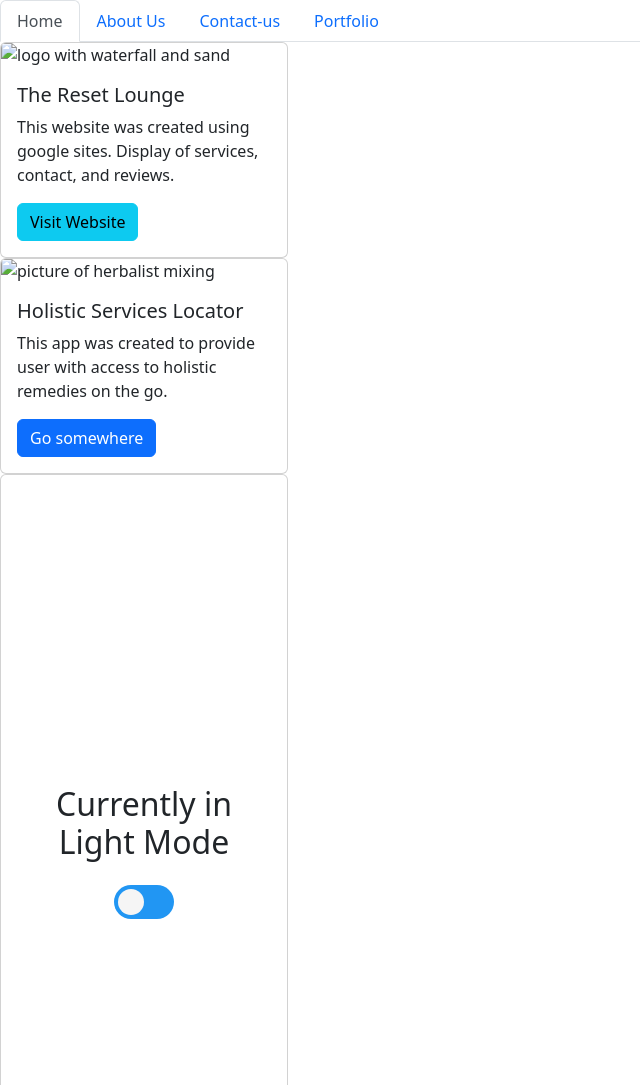
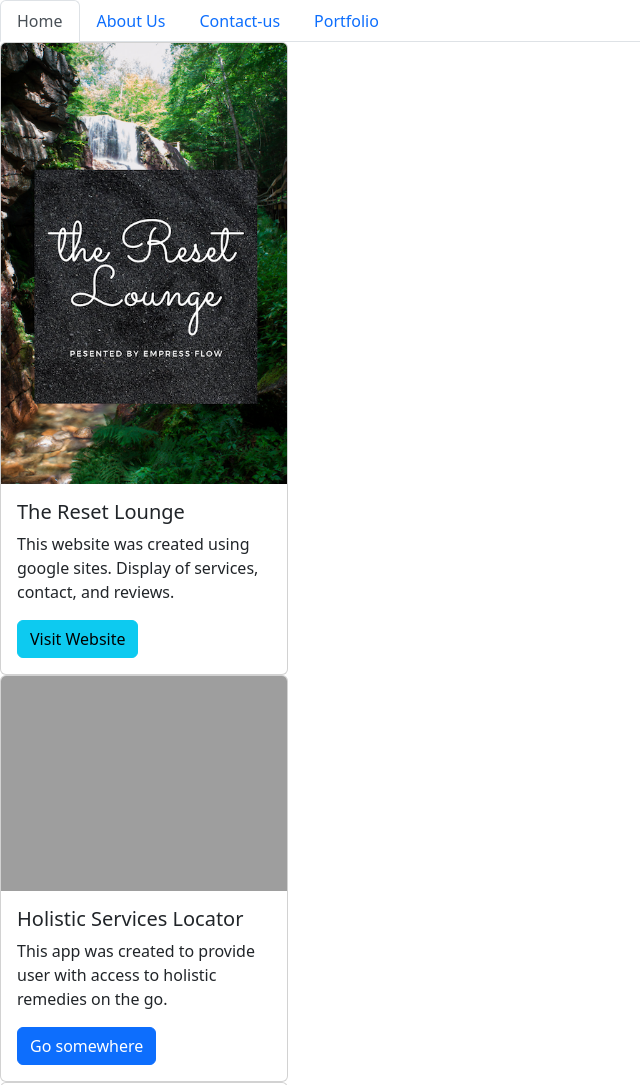
Before and after one commit to weedab10/Project5, a plain HTML site: page Projects/portfolio.html in a window 1280 px wide. Shown: the top 1085 px of the page, without its empty margins (0-640 px from the left). Drawn offline with nearby package versions, Linux system fonts and the light colour scheme; the site is published under a folder, as on GitHub Pages, so addresses that start at the root find nothing.

Commit message:
Update portfolio.html
fixed file path for images

```diff
--- a/Projects/portfolio.html
+++ b/Projects/portfolio.html
@@ -22,13 +22,13 @@
           <a class="nav-link" href="../contact-us.html">Contact-us</a>
         </li>
         <li class="nav-item">
-            <a class="nav-link" href="/Projects/portfolio.html">Portfolio</a>
+            <a class="nav-link" href="../Projects/portfolio.html">Portfolio</a>
           </li>
       </ul>
     </header>
 
     <div class="card" style="width: 18rem;">
-        <img src="/Media/waterfallsand.png" class="card-img-top" alt="logo with waterfall and sand">
+        <img src="../Media/waterfallsand.png" class="card-img-top" alt="logo with waterfall and sand">
         <div class="card-body">
           <h5 class="card-title">The Reset Lounge</h5>
           <p class="card-text">This website was created using google sites. Display of services, contact, and reviews.</p>
@@ -37,7 +37,7 @@
       </div>
 
       <div class="card" style="width: 18rem;">
-        <img src="/Media/katherine-hanlon-mod2s3-qFOc-unsplash.jpg" class="card-img-top" alt="picture of herbalist mixing">
+        <img src="../Media/katherine-hanlon-mod2s3-qFOc-unsplash.jpg" class="card-img-top" alt="picture of herbalist mixing">
         <div class="card-body">
           <h5 class="card-title">Holistic Services Locator</h5>
           <p class="card-text">This app was created to provide user with access to holistic remedies on the go.</p>
```
